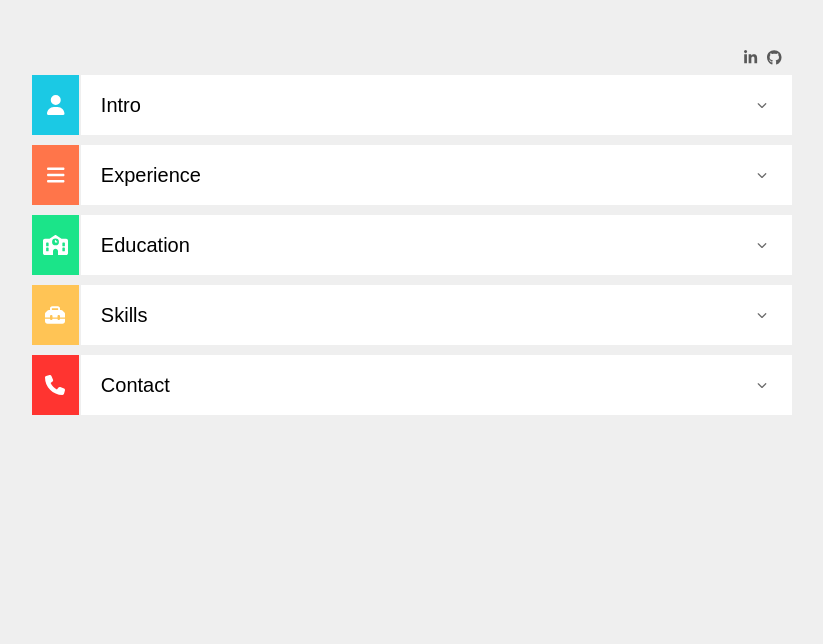
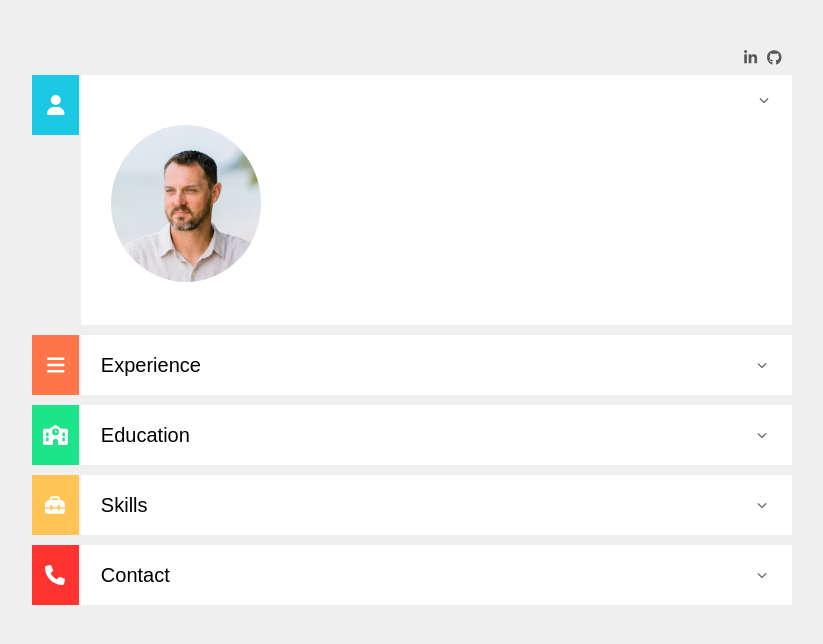
Before and after one commit to joshuacrass/JoshuaCrass, a React (Vite) app: page / in a window 1280 px wide. Shown: the top 644 px of the page, without its empty margins (228-1051 px from the left). Built offline with nearby package versions, Linux system fonts and the light colour scheme.

Commit message:
added image component

```diff
--- a/src/App.jsx
+++ b/src/App.jsx
@@ -1,6 +1,7 @@
 import React from 'react';
 import styled from '@emotion/styled';
 import Section from './components/Sections';
+import ProfileSection from './components/ProfileSection';
 import Header from './components/Header';
 
 const Container = styled.div`
@@ -20,30 +21,29 @@ const SectionWrapper = styled.div`
 `;
 
 const sections = [
-  { id: 1, name: 'intro', color: '#1bc9e4', icon: 'User', iconType: 'solid' },
   {
-    id: 2,
+    id: 1,
     name: 'experience',
     color: '#ff754a',
     icon: 'Bars',
     iconType: 'solid',
   },
   {
-    id: 3,
+    id: 2,
     name: 'education',
     color: '#1be489',
     icon: 'School',
     iconType: 'solid',
   },
   {
-    id: 4,
+    id: 3,
     name: 'skills',
     color: '#ffc455',
     icon: 'Toolbox',
     iconType: 'solid',
   },
   {
-    id: 6,
+    id: 4,
     name: 'contact',
     color: '#ff3430',
     icon: 'Phone',
@@ -54,6 +54,7 @@ const sections = [
 const App = () => (
   <Container>
     <Header />
+    <ProfileSection />
     {sections.map((section) => (
       <SectionWrapper>
         <Section
--- /dev/null
+++ b/src/components/Image.jsx
@@ -0,0 +1,27 @@
+import React from 'react';
+import styled from '@emotion/styled';
+import PropTypes from 'prop-types';
+
+// Styled components using Emotion
+const Image = styled.img`
+  width: 100%;
+  height: 100%;
+  border-radius: ${(props) => (props.round ? '50%' : '0')};
+`;
+
+const ProfilePicture = ({ src, round }) => (
+  <div>
+    <Image src={src} round={round} />
+  </div>
+);
+
+ProfilePicture.propTypes = {
+  src: PropTypes.string.isRequired,
+  round: PropTypes.bool,
+};
+
+ProfilePicture.defaultProps = {
+  round: false,
+};
+
+export default ProfilePicture;
--- /dev/null
+++ b/src/components/ProfileSection.jsx
@@ -0,0 +1,179 @@
+import React, { useState, useRef, useLayoutEffect } from 'react';
+import styled from '@emotion/styled';
+import { useSpring, animated } from 'react-spring';
+import Icon from './Icon';
+import Joshua from '../assets/Joshua.jpeg';
+import Image from './Image';
+
+const SectionWrapper = styled.div`
+  display: flex;
+  flex-direction: row;
+  gap: 2px;
+
+  @media (max-width: 768px) {
+    gap: 0;
+  }
+`;
+
+const SectionMain = styled.div`
+  background-color: #fff;
+  position: relative;
+  overflow: hidden;
+  display: flex;
+  flex-direction: column;
+  margin-bottom: 1rem;
+`;
+
+const SectionIcon = styled.div`
+  background-color: ${({ color }) => color};
+  color: #ffffff;
+  width: 60px;
+  height: 60px;
+  display: flex;
+  justify-content: center;
+  align-items: center;
+  @media (max-width: 768px) {
+    display: none;
+  }
+`;
+
+const Header = styled.div`
+  height: 250px;
+  display: flex;
+  flex-direction: row;
+  justify-content: space-between;
+  align-items: flex-start;
+  overflow: hidden;
+  position: relative;
+`;
+
+const ProfilePreview = styled.div`
+  display: flex;
+  position: relative;
+  height: 200px;
+  width: 100%;
+`;
+
+const PreviewWrapper = styled.div`
+  display: flex;
+  justify-content: center;
+  margin-top: ${({ visible }) => (visible ? '80px' : '50px')};
+  margin-left: 30px;
+  transition: margin-top 0.4s ease-in-out;
+`;
+
+const ImageWrapper = styled.div`
+  width: 150px;
+  height: 150px;
+`;
+
+const SectionTitleActive = styled(animated.div)`
+  padding: 0 1rem;
+  font-size: 2rem;
+  background-color: ${({ color }) => color};
+  color: #ffffff;
+  min-width: 150px;
+  display: flex;
+  justify-content: center;
+  align-items: center;
+  text-transform: capitalize;
+  position: absolute;
+  left: 0px;
+  height: 60px;
+  z-index: 0;
+`;
+
+const SectionToggle = styled.div`
+  display: flex;
+  justify-content: center;
+  align-items: center;
+  width: 60px;
+  color: #6d6d6d;
+  transform: rotate(${({ visible }) => (visible ? '180deg' : '0deg')});
+  transition: transform 0.4s ease-in-out;
+  margin-top: 20px;
+`;
+
+const SectionContent = styled(animated.div)`
+  div {
+    background-color: #ffffff;
+    padding: 20px;
+  }
+`;
+
+const ProfileSection = () => {
+  const [visible, setVisible] = useState(false);
+  const contentRef = useRef(null);
+  const [contentHeight, setContentHeight] = useState(0);
+
+  const color = '#1bc9e4';
+  const title = 'Profile';
+  const icon = 'User';
+  const iconType = 'solid';
+
+  // Measure the height of the content
+  useLayoutEffect(() => {
+    setContentHeight(contentRef.current.clientHeight);
+  }, []);
+
+  // Animate the height
+  const animationProps = useSpring({
+    height: visible ? contentHeight : 0,
+    overflow: 'hidden',
+    config: { tension: 300, friction: 50 },
+  });
+
+  const animationTitleProps = useSpring({
+    left: visible ? 0 : -200,
+    config: { tension: 300, friction: 50 },
+  });
+
+  return (
+    <SectionWrapper>
+      <SectionIcon color={color} onClick={() => setVisible(!visible)}>
+        <Icon iconName={icon} iconType={iconType} size='2x' />
+      </SectionIcon>
+      <SectionMain>
+        <Header onClick={() => setVisible(!visible)}>
+          <ProfilePreview>
+            <PreviewWrapper visible={visible}>
+              <ImageWrapper>
+                <Image round src={Joshua} alt='Joshua' />
+              </ImageWrapper>
+            </PreviewWrapper>
+            <SectionTitleActive style={animationTitleProps} color={color}>
+              {title}
+            </SectionTitleActive>
+          </ProfilePreview>
+          <SectionToggle visible={visible}>
+            <Icon iconName='ChevronDown' />
+          </SectionToggle>
+        </Header>
+        <SectionContent style={animationProps}>
+          <div ref={contentRef}>
+            <p>
+              Lorem ipsum dolor sit amet consectetur, adipisicing elit. Porro
+              nulla nisi praesentium possimus, iusto minus dolores quasi aut
+              illum iste. Tempore libero qui fuga, ipsum nobis nihil vitae eaque
+              officiis!
+            </p>
+            <p>
+              Lorem ipsum dolor sit amet consectetur, adipisicing elit. Porro
+              nulla nisi praesentium possimus, iusto minus dolores quasi aut
+              illum iste. Tempore libero qui fuga, ipsum nobis nihil vitae eaque
+              officiis!
+            </p>
+            <p>
+              Lorem ipsum dolor sit amet consectetur, adipisicing elit. Porro
+              nulla nisi praesentium possimus, iusto minus dolores quasi aut
+              illum iste. Tempore libero qui fuga, ipsum nobis nihil vitae eaque
+              officiis!
+            </p>
+          </div>
+        </SectionContent>
+      </SectionMain>
+    </SectionWrapper>
+  );
+};
+
+export default ProfileSection;
```
Also changed, not shown: src/assets/Joshua.jpeg (added).
